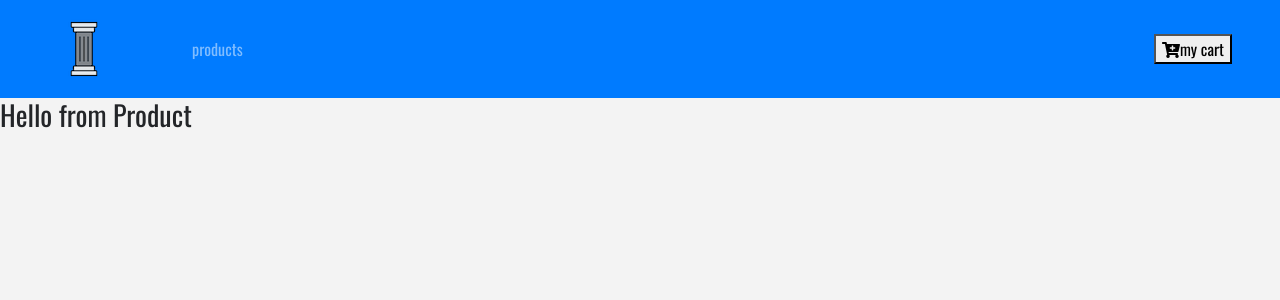
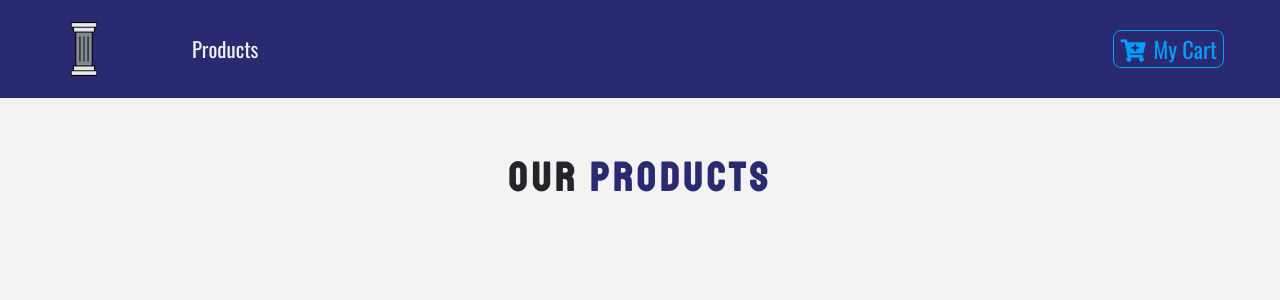
Before and after one commit to MarcusCole518/HPillar-Store, a React (Create React App) app: page / in a window 1280 px wide. Shown: the top 300 px of the page. Built offline with nearby package versions, Linux system fonts and the light colour scheme.

Commit message:
add styled components, render product page title

```diff
--- a/package.json
+++ b/package.json
@@ -7,7 +7,8 @@
     "react": "^16.7.0",
     "react-dom": "^16.7.0",
     "react-router-dom": "^4.3.1",
-    "react-scripts": "2.1.3"
+    "react-scripts": "2.1.3",
+    "styled-components": "^4.1.3"
   },
   "scripts": {
     "start": "react-scripts start",
--- /dev/null
+++ b/src/components/Button.js
@@ -0,0 +1,21 @@
+import styled from 'styled-components';
+
+export const ButtonContainer = styled.button`
+  text-transform: capitalize;
+  font-size: 1.4rem;
+  background: transparent;
+  border: .05rem solid var(--lightBlue);
+  color: var(--lightBlue);
+  border-radius: 0.5rem;
+  padding: 0.rem 0.5rem;
+  cursor: pointer;
+  margin: 0.2rem 0.5rem 0.2rem 0;
+  transition:all 0.3s ease-in-out;
+  &:hover {
+    background: var(--lightBlue);
+    color: var(--mainBlue);
+  }
+  &:focus{
+    outline: none;
+  }
+`
--- a/src/components/Navbar.js
+++ b/src/components/Navbar.js
@@ -1,12 +1,14 @@
 import React, { Component } from 'react';
 import {Link} from 'react-router-dom';
 import pillarLogo from '../pillarLogo.png';
+import styled from 'styled-components';
+import {ButtonContainer} from './Button';
 
 
 export default class Navbar extends Component {
   render() {
     return (
-      <nav className="navbar navbar-expand-sm bg-primary navbar-dark px-sm-5">
+    <NavWrapper className="navbar navbar-expand-sm  navbar-dark px-sm-5">
       <Link to='/'>
         <img src={pillarLogo} alt="store" className="navbar-brand"/>
       </Link>
@@ -18,12 +20,23 @@ export default class Navbar extends Component {
         </li>
       </ul>
       <Link to="/cart" className="ml-auto">
-        <button>
-          <i className="fa fa-cart-plus" aria-hidden="true" />
+        <ButtonContainer>
+          <span className="mr-2 ">
+            <i className="fa fa-cart-plus" aria-hidden="true" />
+          </span>
           my cart
-        </button>
+        </ButtonContainer>
       </Link>
-      </nav>
+    </NavWrapper>
     )
   }
 }
+
+const NavWrapper = styled.nav`
+  background: var(--mainBlue);
+  .nav-link{
+    color: var(--mainWhite)!important;
+    font-size: 1.3rem;
+    text-transform: capitalize !important;
+  }
+`
--- a/src/components/ProductList.js
+++ b/src/components/ProductList.js
@@ -1,12 +1,22 @@
 import React, { Component } from 'react';
 import Product from './Product';
+import Title from './Title';
 
 export default class ProductList extends Component {
+
+  state={
+    products:[]
+  }
   render() {
     return (
-      <div>
-          <Product />
-      </div>
+      <React.Fragment>
+        <div className="py-5">
+          <div class="container">
+            <Title name="our " title="products"/>
+            <div class="row"></div>
+          </div>
+        </div>
+      </React.Fragment>
     )
   }
 }
--- /dev/null
+++ b/src/components/Title.js
@@ -0,0 +1,11 @@
+import React from 'react'
+
+export default function Title({name, title}) {
+  return (
+    <div className="row">
+        <div className="col-1- mx-auto my-2 text-center text-title">
+            <h1 className="text-capitalize font-weight-bold">{name}<strong className="text-blue">{title}</strong></h1>
+        </div>
+    </div>
+  )
+}
```
